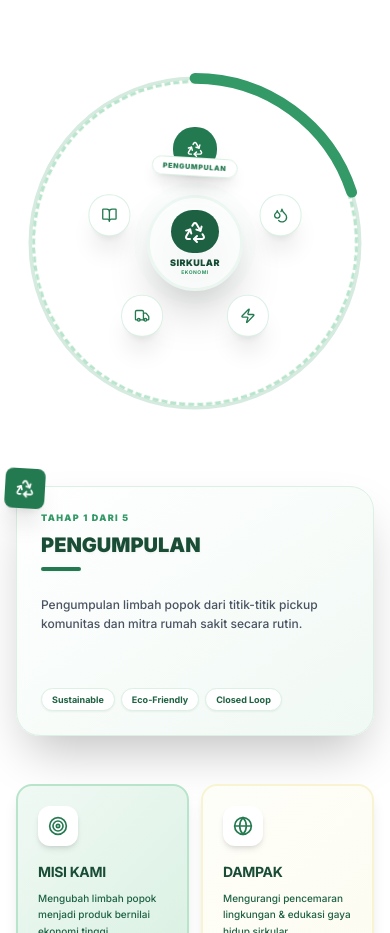
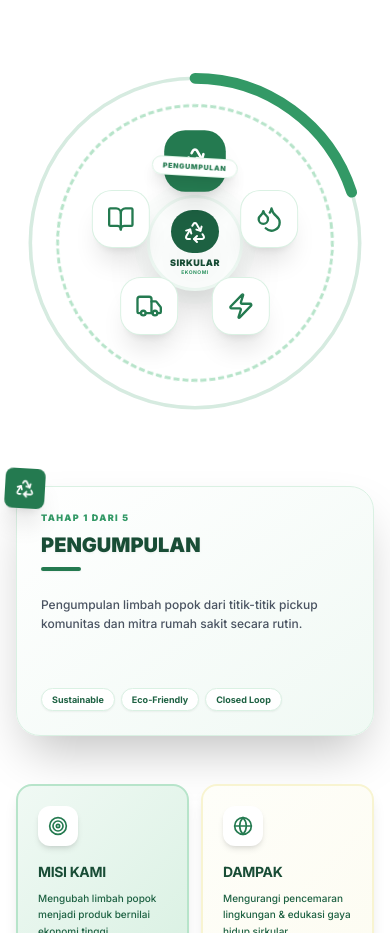
Before and after one commit to rizd027/Greenetix-Boy, a Next.js app: page / in a window 390 px wide. Shown: the part 1080-2013 px from the top of the page. Built offline with nearby package versions, Linux system fonts and the light colour scheme.

Commit message:
Further refine Circular Economy mobile diagram: larger icons and smaller orbit

```diff
--- a/components/CircularEconomy.tsx
+++ b/components/CircularEconomy.tsx
@@ -83,7 +83,7 @@ export default function CircularEconomy() {
                         <div className="relative w-full max-w-[500px] aspect-square flex items-center justify-center">
                             {/* Central Rotating Border */}
                             <div
-                                className="absolute inset-4 rounded-full border-[3px] border-dashed border-primary-200 animate-spin-slow pointer-events-none"
+                                className="absolute inset-10 md:inset-4 rounded-full border-[3px] border-dashed border-primary-200 animate-spin-slow pointer-events-none"
                                 style={{ animationDuration: '30s' }}
                             ></div>
 
@@ -135,16 +135,16 @@ export default function CircularEconomy() {
                                         className="absolute z-20 transition-all duration-500 group"
                                         style={{
                                             transform: `rotate(${step.angle - 90}deg) translate(var(--radius, 220px)) rotate(${-(step.angle - 90)}deg)`,
-                                            left: 'calc(50% - 20px)',
-                                            top: 'calc(50% - 20px)',
-                                            '--radius': '90px'
+                                            left: 'calc(50% - 28px)',
+                                            top: 'calc(50% - 28px)',
+                                            '--radius': '78px'
                                         } as any}
                                     >
-                                        <div className={`w-10 h-10 md:w-20 md:h-20 rounded-[1.2rem] md:rounded-[2rem] flex items-center justify-center text-3xl md:text-4xl transition-all duration-500 shadow-xl md:[--radius:220px] ${isActive || isHovered
+                                        <div className={`w-14 h-14 md:w-20 md:h-20 rounded-[1.2rem] md:rounded-[2rem] flex items-center justify-center text-3xl md:text-4xl transition-all duration-500 shadow-xl md:[--radius:220px] ${isActive || isHovered
                                             ? 'bg-primary-600 text-white scale-110 -translate-y-1'
                                             : 'bg-white text-primary-600 hover:bg-primary-50 ring-1 ring-primary-100'
                                             }`}>
-                                            <step.icon className={`w-4 h-4 md:w-10 md:h-10 transition-all duration-500 ${isActive || isHovered ? 'text-white' : 'text-primary-600'}`} />
+                                            <step.icon className={`w-7 h-7 md:w-10 md:h-10 transition-all duration-500 ${isActive || isHovered ? 'text-white' : 'text-primary-600'}`} />
                                         </div>
                                     </button>
                                 );
```
